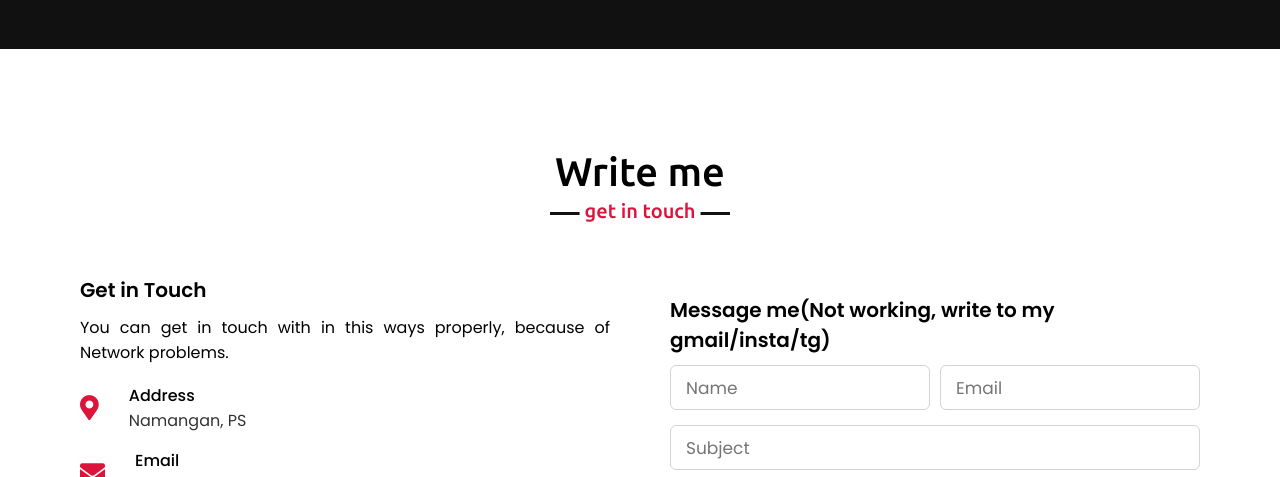
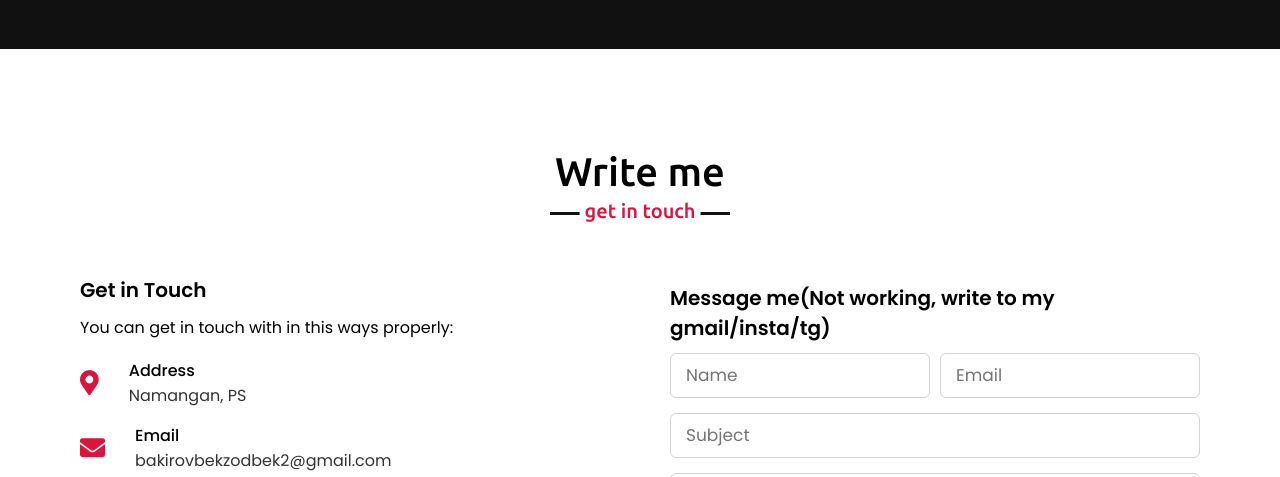
Before and after one commit to jakhongir-jdfk/bekzodbekblog, a plain HTML site: page index.html in a window 1280 px wide. Shown: the part 3353-3830 px from the top of the page. Drawn offline with nearby package versions, Linux system fonts and the light colour scheme.

Commit message:
Change get in touch

```diff
--- a/index.html
+++ b/index.html
@@ -213,7 +213,7 @@
             <div class="contact-content">
                 <div class="column left">
                     <div class="text">Get in Touch</div>
-                    <p>You can get in touch with in this ways properly, because of Network problems.</p>
+                    <p>You can get in touch with in this ways properly:</p>
                     <div class="icons">
                         <div class="row">
                             <i class="fas fa-map-marker-alt"></i>
```
